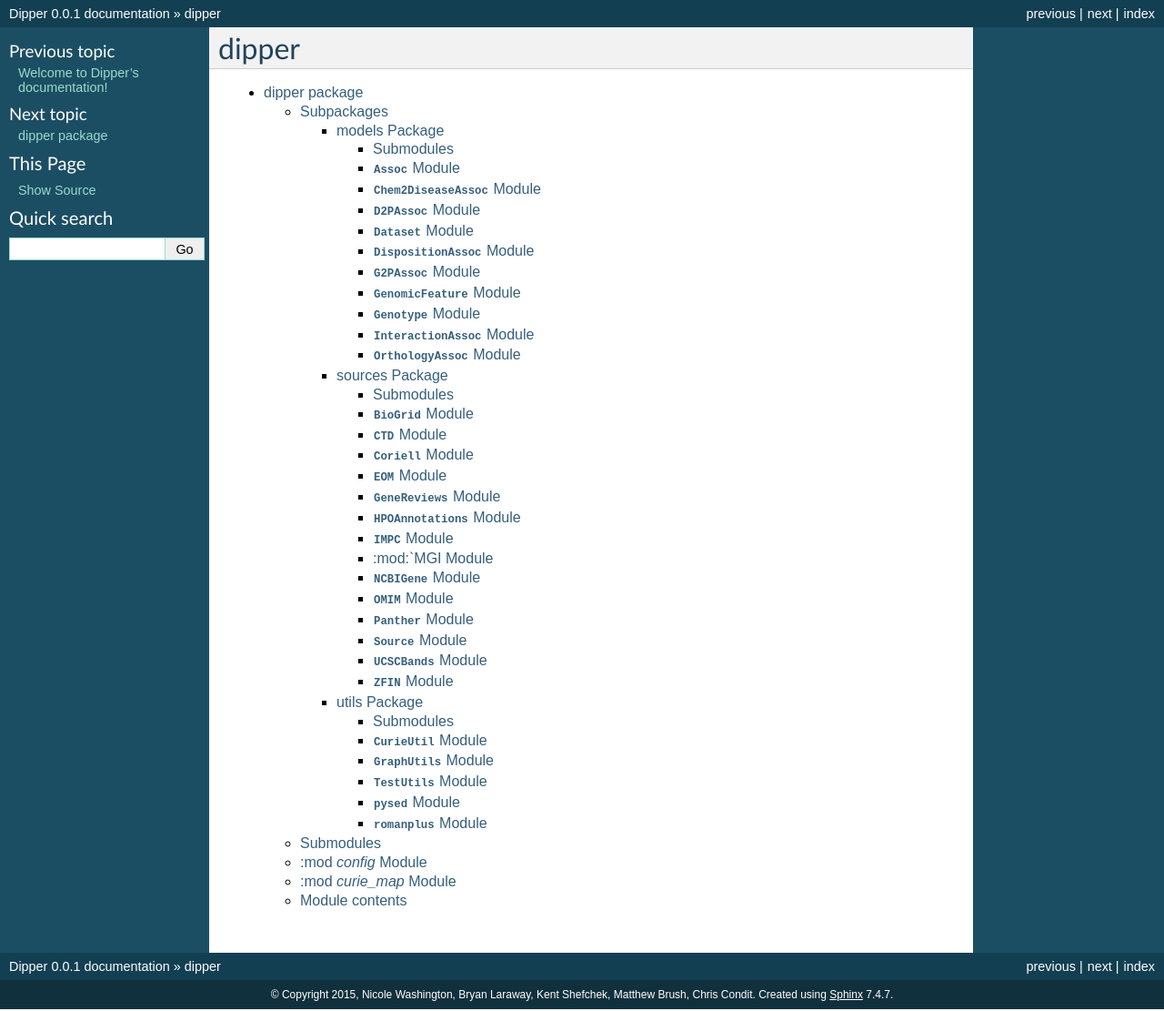
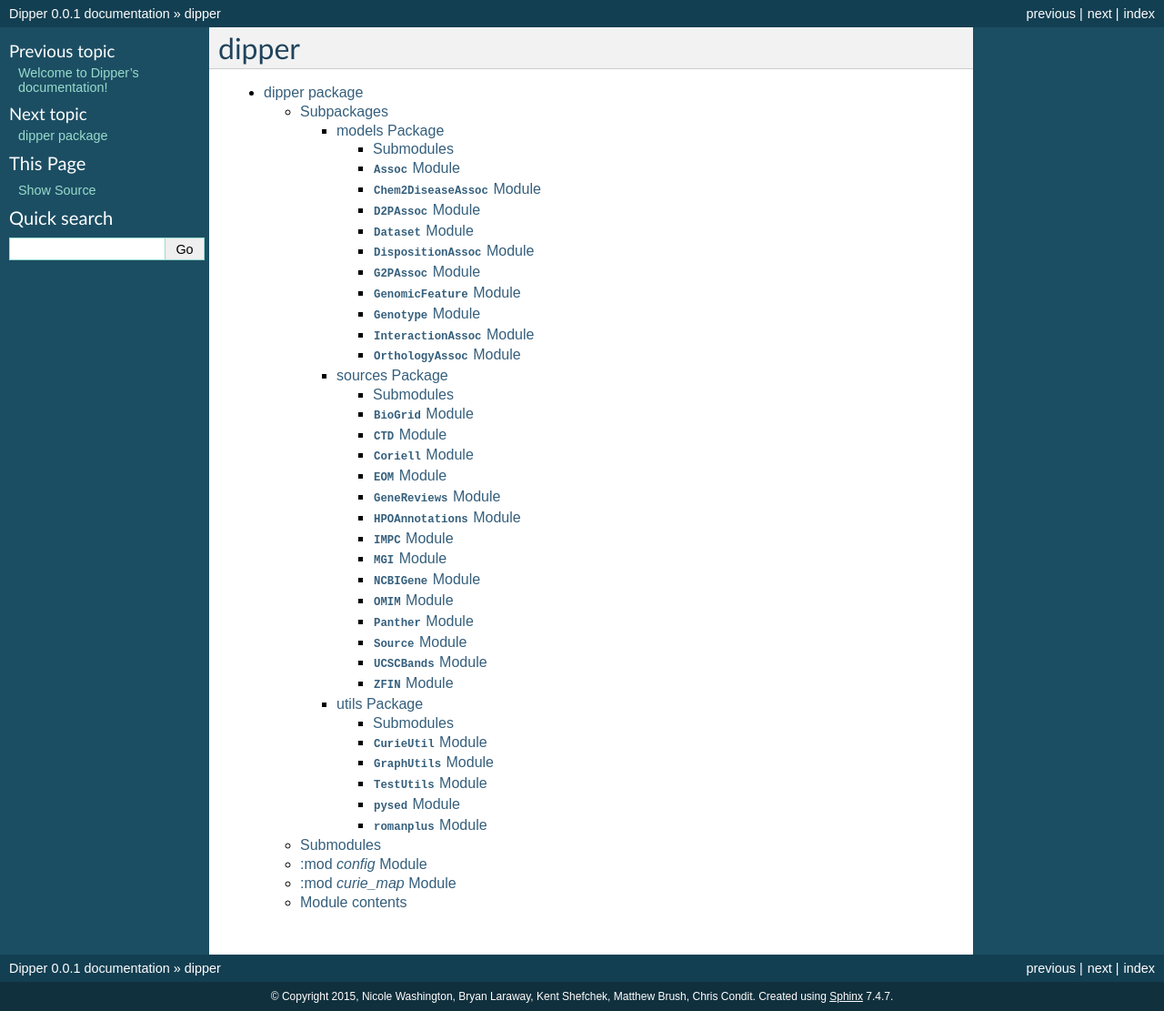
Before and after one commit to monarch-initiative/dipper, a Sphinx documentation site: the page built from docs/apidocs/modules.rst, in a window 1280 px wide. Shown: the whole page at 91% size. Built offline with Sphinx 7.4.7, drawn with Linux system fonts in a browser that asks for light colours.

Commit message:
add missed tick

```diff
--- a/docs/apidocs/dipper.sources.rst
+++ b/docs/apidocs/dipper.sources.rst
@@ -60,7 +60,7 @@ Submodules
     :undoc-members:
     :show-inheritance:
 
-:mod:`MGI Module
+:mod:`MGI` Module
 -------------------------
 
 .. automodule:: dipper.sources.MGI
```
